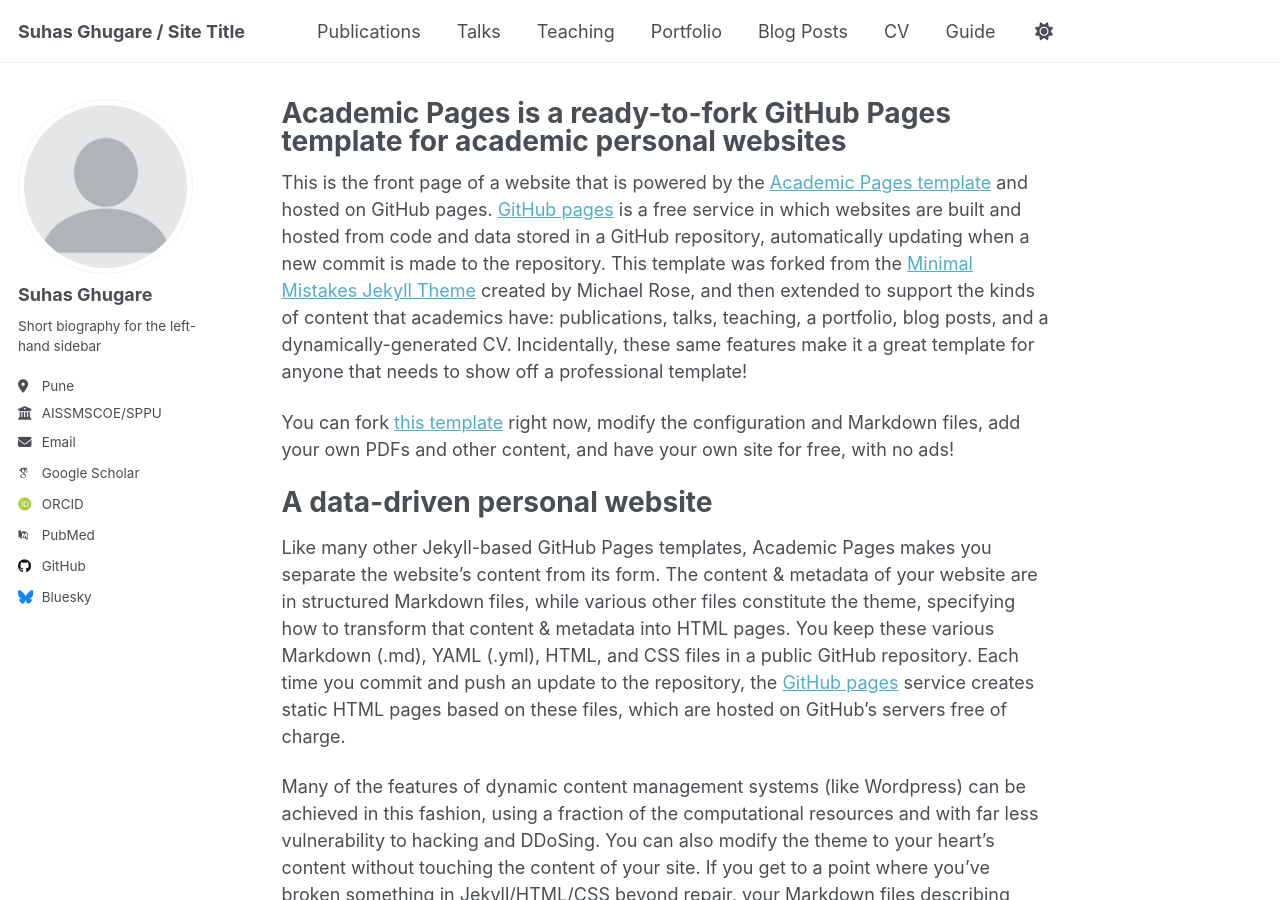
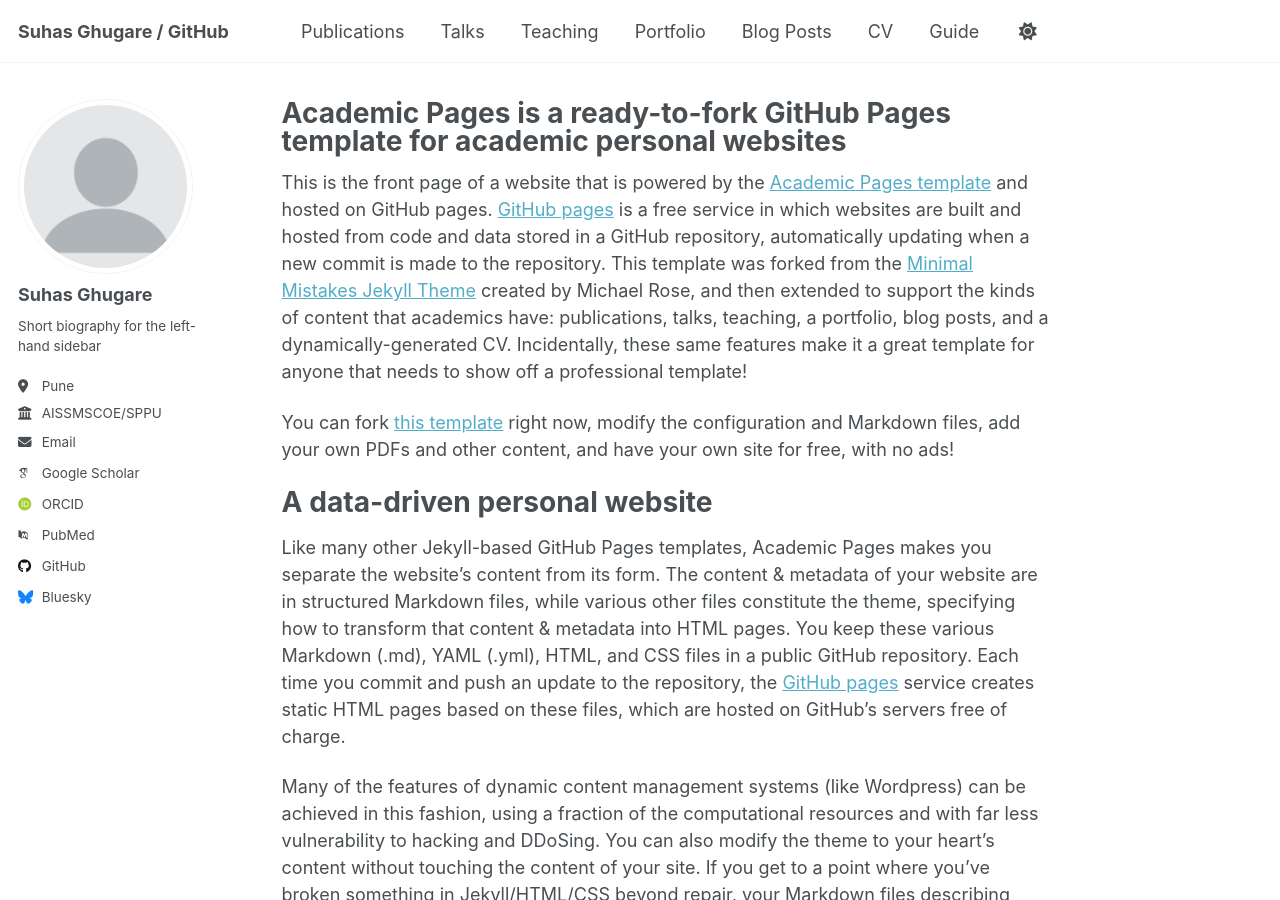
Before and after one commit to suhasghugare/suhasghugare.github.io, a Jekyll site: the page built from _pages/about.md, in a window 1280 px wide and 900 px high. Built offline with Jekyll 4.4.1, drawn with Linux system fonts in a browser that asks for light colours; some web fonts are replaced; a script that is not in the unit is left out.

Commit message:
Update _config.yml

```diff
--- a/_config.yml
+++ b/_config.yml
@@ -9,7 +9,7 @@
 # Basic Site Settings
 locale                   : "en-US"
 site_theme               : "default" # Currently available options are "default", "air"
-title                    : "Suhas Ghugare / Site Title"
+title                    : "Suhas Ghugare / GitHub"
 title_separator          : "-"
 name                     : &name "Suhas Ghugare"
 description              : &description "Your Name's academic portfolio"   # Update this with a general description of your site, this is the default if not overridden by a page
@@ -30,7 +30,7 @@ author:
   location         : "Pune"
   employer         : "AISSMSCOE/SPPU"
   uri              : # URL
-  email            : "none@example.org"
+  email            : "sbghugare@aissmscoe.com"
 
   # Academic websites
   academia         : # URL
```
